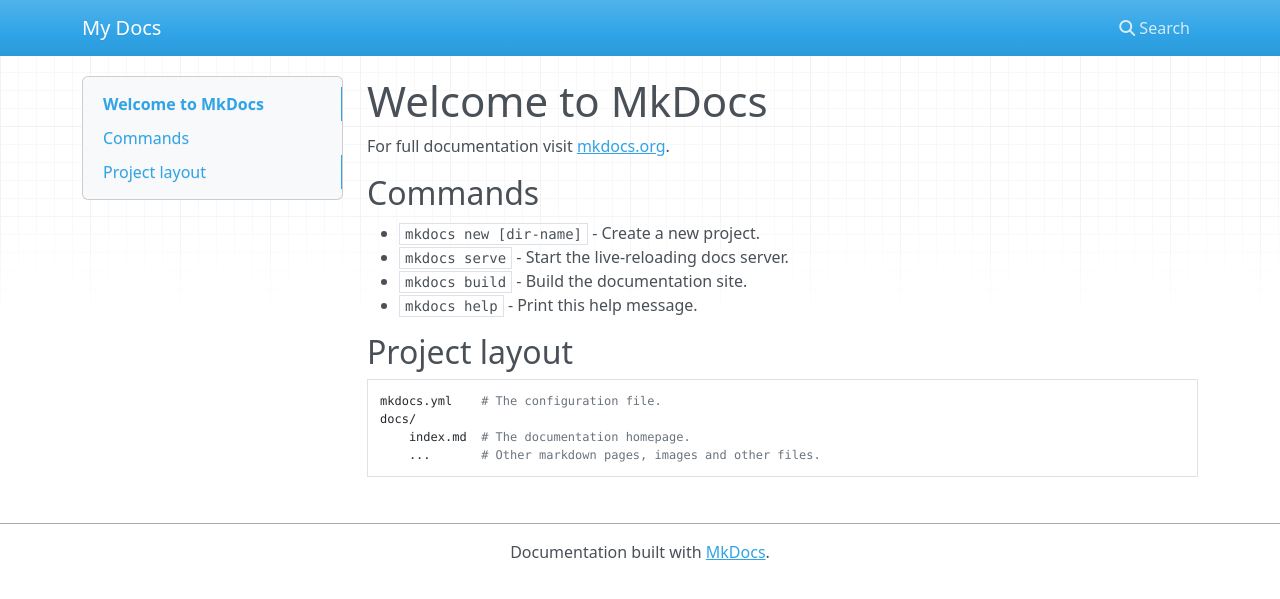
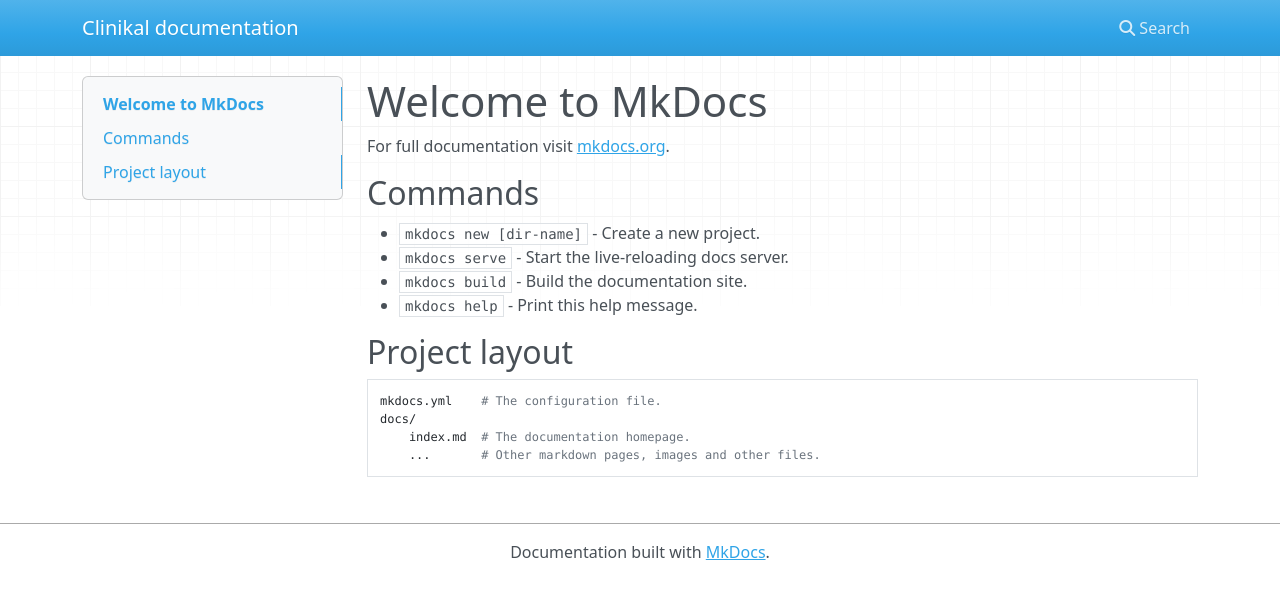
Before and after one commit to MohGovIL/Clinical-Documentation, an MkDocs documentation site: the page built from docs/index.md, in a window 1280 px wide. Shown: the top 599 px of the page. Built offline with MkDocs 1.6.1, drawn with Linux system fonts in a browser that asks for light colours; nearby versions of some CDN libraries.

Commit message:
Update mkdocs.yml

```diff
--- a/mkdocs.yml
+++ b/mkdocs.yml
@@ -1 +1 @@
-site_name: My Docs
+site_name: Clinikal documentation
```
